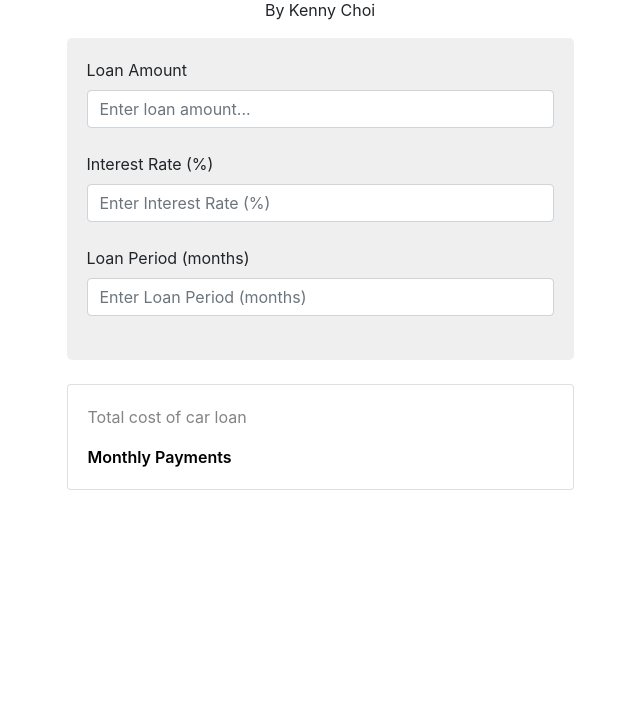
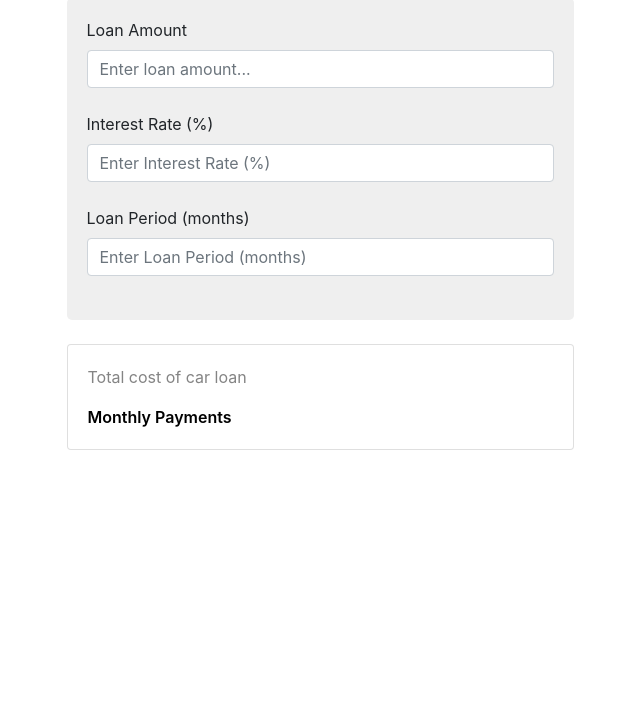
Before and after one commit to balajiCubie/auto-loan-calculator, a plain HTML site: page index.html in a window 1280 px wide. Shown: the part 82-800 px from the top of the page, without its empty margins (320-960 px from the left). Drawn offline with nearby package versions, Linux system fonts and the light colour scheme.

Commit message:
author name removed

```diff
--- a/index.html
+++ b/index.html
@@ -17,7 +17,7 @@
         <div class="col-md-6 offset-md-3 p-4">
             <div class="title text-center">
                 <h1 class="title--main">Auto Loan Calculator</h1>
-                <p class="title--info">By Kenny Choi</p>
+
             </div>
 
             <div class="input mb-4">
```
